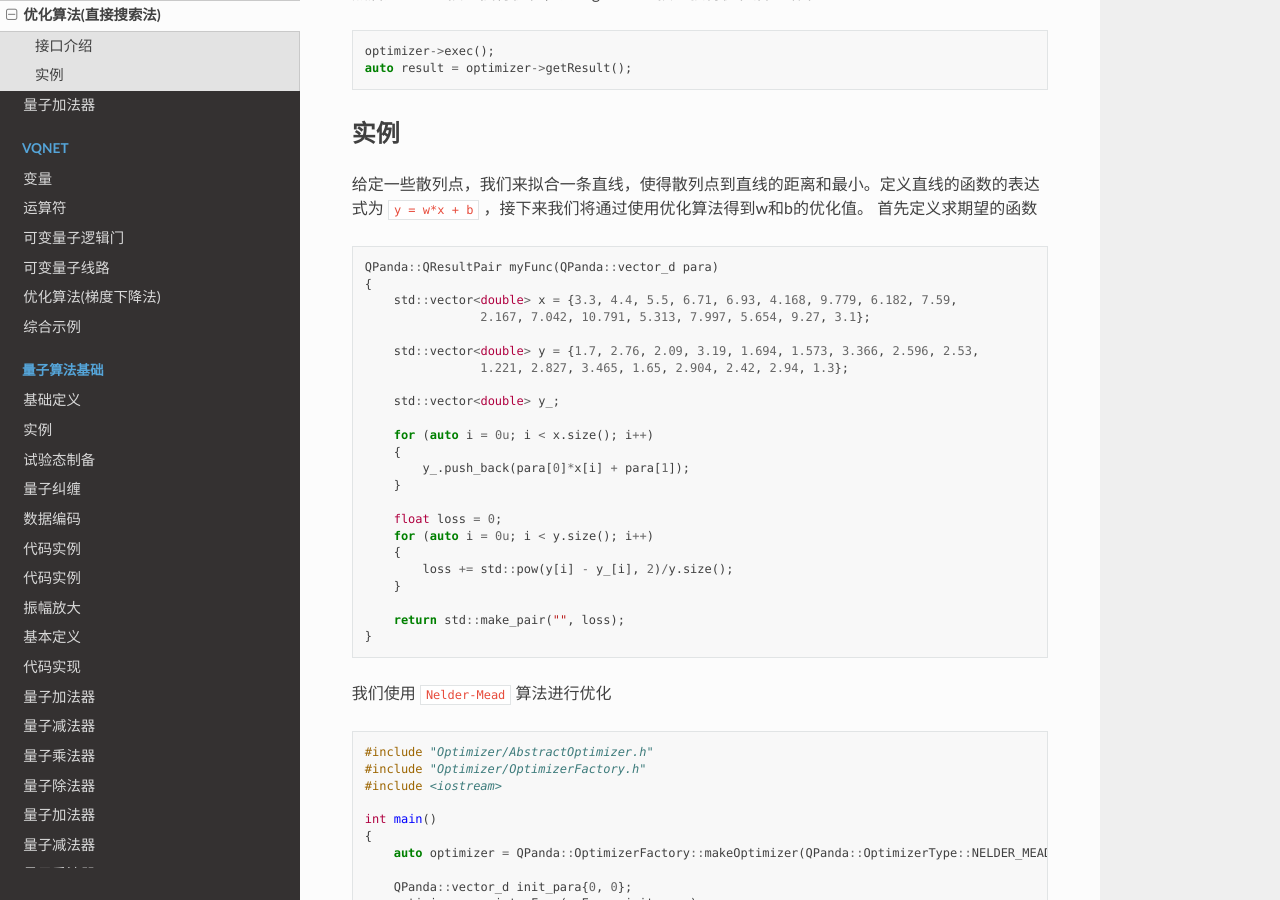
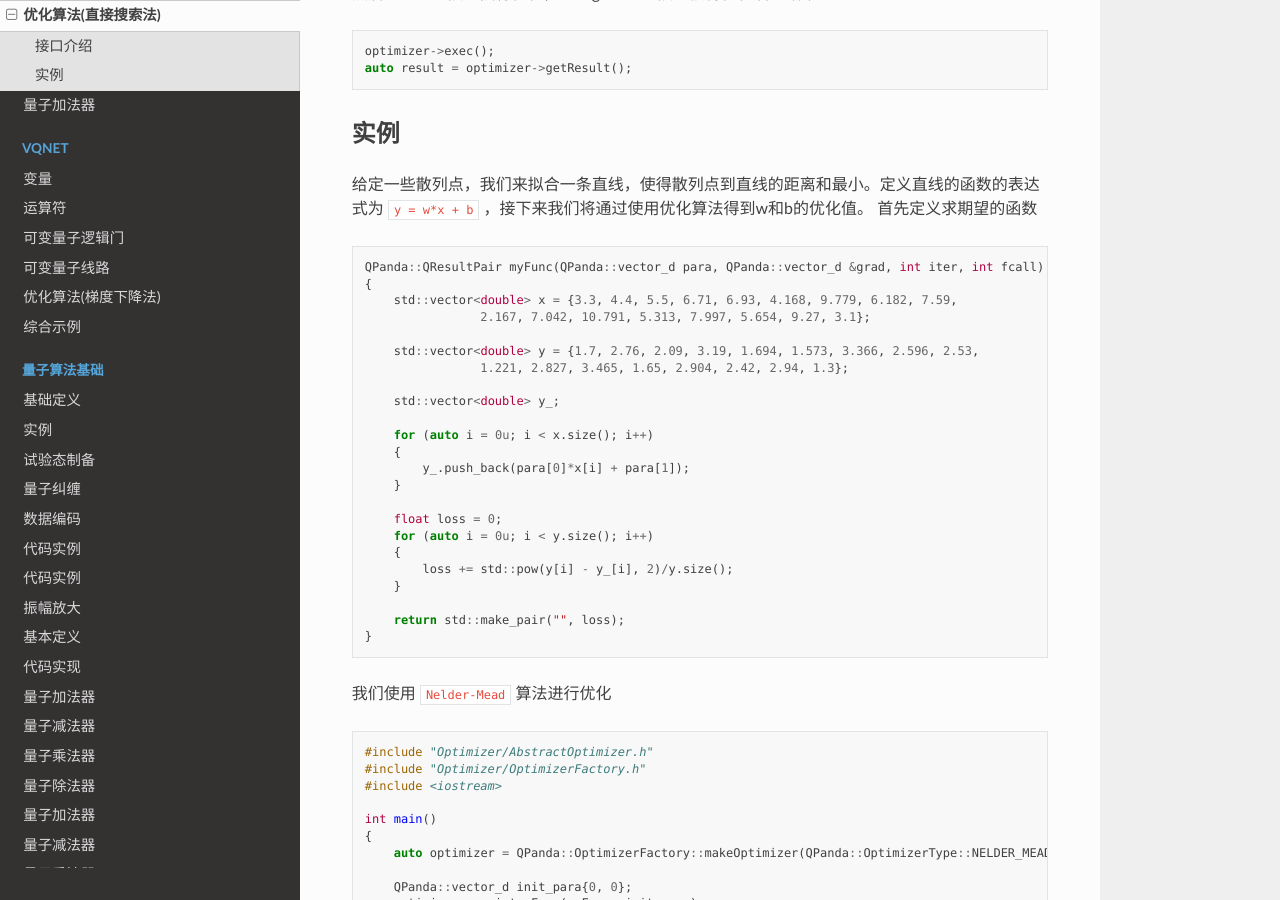
Before and after one commit to OriginQ/QPanda-tutorial, a Sphinx documentation site: the page built from source/Optimizer.rst, in a window 1280 px wide and 900 px high, scrolled down 796 px. Built offline with Sphinx 7.4.7 and the Read the Docs theme 2.0.0, drawn with Linux system fonts in a browser that asks for light colours; pages that are not in the unit, such as notebooks, are missing from menus.

Commit message:
修正了优化算法接口更新后，对应的调用函数格式没有随之更新的问题

```diff
--- a/source/Optimizer.rst
+++ b/source/Optimizer.rst
@@ -47,7 +47,7 @@
 
 .. code-block:: cpp
 
-    QPanda::QResultPair myFunc(QPanda::vector_d para)
+    QPanda::QResultPair myFunc(QPanda::vector_d para, QPanda::vector_d &grad, int iter, int fcall)
     {
         std::vector<double> x = {3.3, 4.4, 5.5, 6.71, 6.93, 4.168, 9.779, 6.182, 7.59,
                     2.167, 7.042, 10.791, 5.313, 7.997, 5.654, 9.27, 3.1};
```
